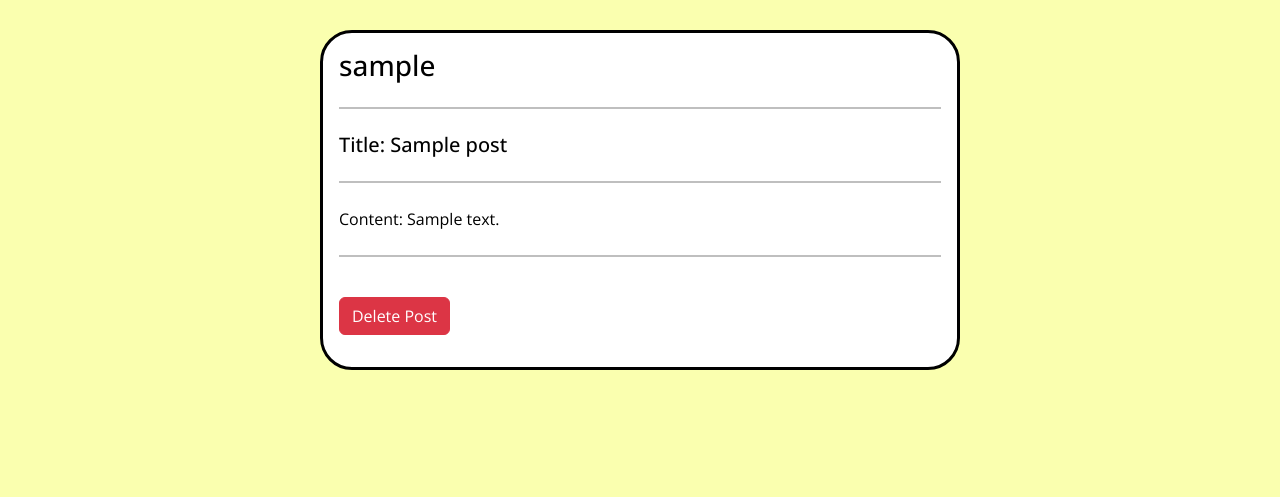
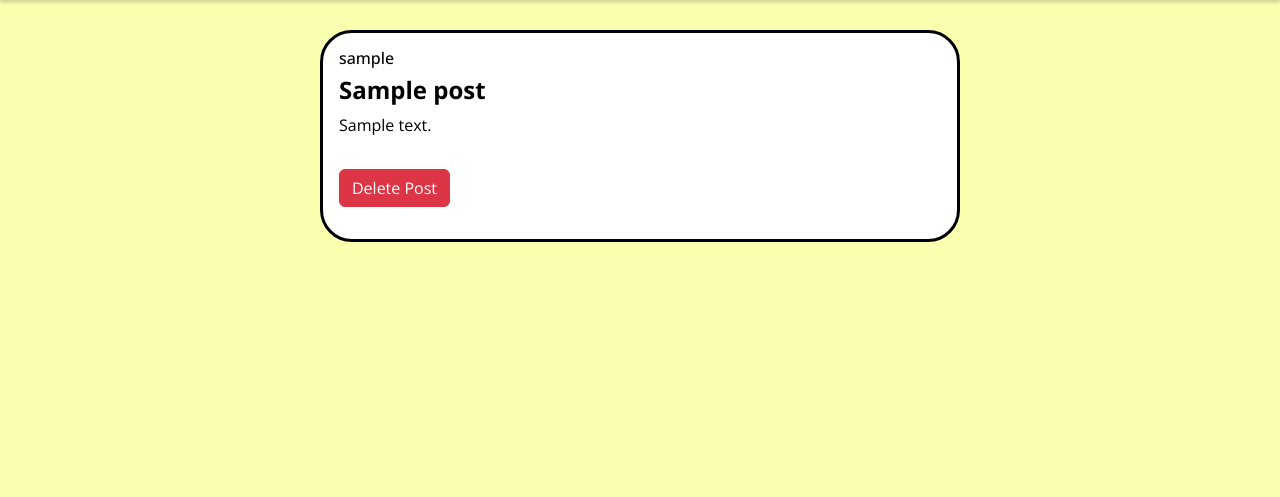
Before and after one commit to AbhinavShaw09/madSocial, a Django app: page / in a window 1280 px wide. Shown: the part 56-553 px from the top of the page. Run offline with Django 5.2, Linux system fonts and the light colour scheme; a user stored in the database is signed in; tables that the repository leaves empty hold one stand-in row (values such as "Sample post"); some libraries are stand-ins or nearby versions.

Commit message:
added some styling to posts

```diff
--- a/static/main.scss
+++ b/static/main.scss
@@ -46,3 +46,12 @@ p {
 input, textarea ,label{
     color: black !important;
 }
+
+nav{
+    box-shadow: 0 2px 4px 0 rgba(0,0,0,.2);
+}
+
+.hover-shadow:hover {
+    box-shadow: 0 4px 8px rgba(0, 0, 0, 0.2); /* Add shadow on hover */
+    background-color: rgba(245, 245, 245, 0.904);
+}
--- a/templates/accounts/edit_profile.html
+++ b/templates/accounts/edit_profile.html
@@ -3,7 +3,7 @@
 {% block content %}
 <div class="d-flex flex-column align-items-center mt-5">
     <h1>Edit Profile</h1>
-    <div class="card my-3" style="width: 18rem;">
+    <div class="card my-3 border border-3 border-black rounded-5" style="width: 24rem;">
         <div class="card-body">
             <form method="POST">
                 {% csrf_token %}
--- a/templates/accounts/user_details.html
+++ b/templates/accounts/user_details.html
@@ -3,7 +3,7 @@
 {% block content %}
 <div class="d-flex flex-column align-items-center mt-5">
     <h1>User Profile</h1>
-    <div class="card my-3 border border-3 border-black rounded-5" style="width: 30rem;">
+    <div class="card my-3 border border-3 border-black rounded-5" style="width: 24rem;">
         <div class="card-body text-center ">
             <h5 class="card-title mt-3">Username: {{ user.username }}</h5>
             <hr class="my-4" style="height: 2px; border-width: 0; background-color: black;" />
--- a/templates/posts/create_post.html
+++ b/templates/posts/create_post.html
@@ -1,7 +1,7 @@
 {% extends 'layout/layout.html' %}
 
 {% block content%}
-  <div class="container mt-5 pt-5 ">
+  <div class="container mt-5 pt-5">
     <h1 class="text-center fw-bold">Create a New Post</h1>
     <div class="row justify-content-center">
       <div class="col-md-8">
--- a/templates/posts/post.html
+++ b/templates/posts/post.html
@@ -1,15 +1,17 @@
-{% extends 'layout/layout.html' %} {% block content %}
+{% extends 'layout/layout.html' %}
+
+{% block content %}
 <div class="d-flex flex-column align-items-center">
     {% for post in posts %}
-    <div class="card my-3 w-50 border border-3 border-black rounded-5">
+    <div class="card my-3 w-50 border border-3 border-black rounded-5 hover-shadow">
         <a href="{% url 'single_post' post.id %}" class="text-decoration-none text-reset">
             <div class="card-body">
-                <h3 class="card-title">{{ post.created_by }}</h3>
-                <hr class="my-4" style="height: 2px; border-width: 0; background-color: black;" />
-                <h5 class="card-title">Title: {{ post.title }}</h5>
-                <hr class="my-4" style="height: 2px; border-width: 0; background-color: black;" />
-                <p class="card-text">Content: {{ post.content }}</p>
-                <hr class="my-4" style="height: 2px; border-width: 0; background-color: black;" />
+                <h6 class="card-title">{{ post.created_by }}</h6>
+                <!-- <hr class="my-4" style="height: 2px; border-width: 0; background-color: black;" /> -->
+                <h4 class="card-title fw-bold">{{ post.title }}</h4>
+                <!-- <hr class="my-4" style="height: 2px; border-width: 0; background-color: black;" /> -->
+                <p class="card-text">{{ post.content }}</p>
+                <!-- <hr class="my-4" style="height: 2px; border-width: 0; background-color: black;" /> -->
                 {% if post.created_by.id == user.id %}
                 <form action="{% url 'delete_post' post.id %}" method="post">
                     {% csrf_token %}
--- a/templates/posts/single_post.html
+++ b/templates/posts/single_post.html
@@ -2,13 +2,10 @@
 <div class="d-flex flex-column align-items-center">
     <div class="card my-3 w-50 border border-3 border-black rounded-5">
         <div class="card-body">
-            <h1>{{ post.title }}</h1>
-            <hr class="my-4" style="height: 2px; border-width: 0; background-color: black;" />
+            <h4 class="fw-bold">{{ post.title }}</h4>
             <p>{{ post.content }}</p>
-            <hr class="my-4" style="height: 2px; border-width: 0; background-color: black;" />
             <p>Created by: <a href="{% url 'user_profile' post.created_by.id %}">{{ post.created_by.username }}</a> on
                 {{ post.created_at }}</p>
-            <hr class="my-4" style="height: 2px; border-width: 0; background-color: black;" />
             {% if post.created_by.id == user.id %}
             <div class="d-flex align-items-center justify-content-between">
                 <form action="{% url 'delete_post' post.id %}" method="post">
```
Also changed, not shown: static/main.css, 1 other file.
